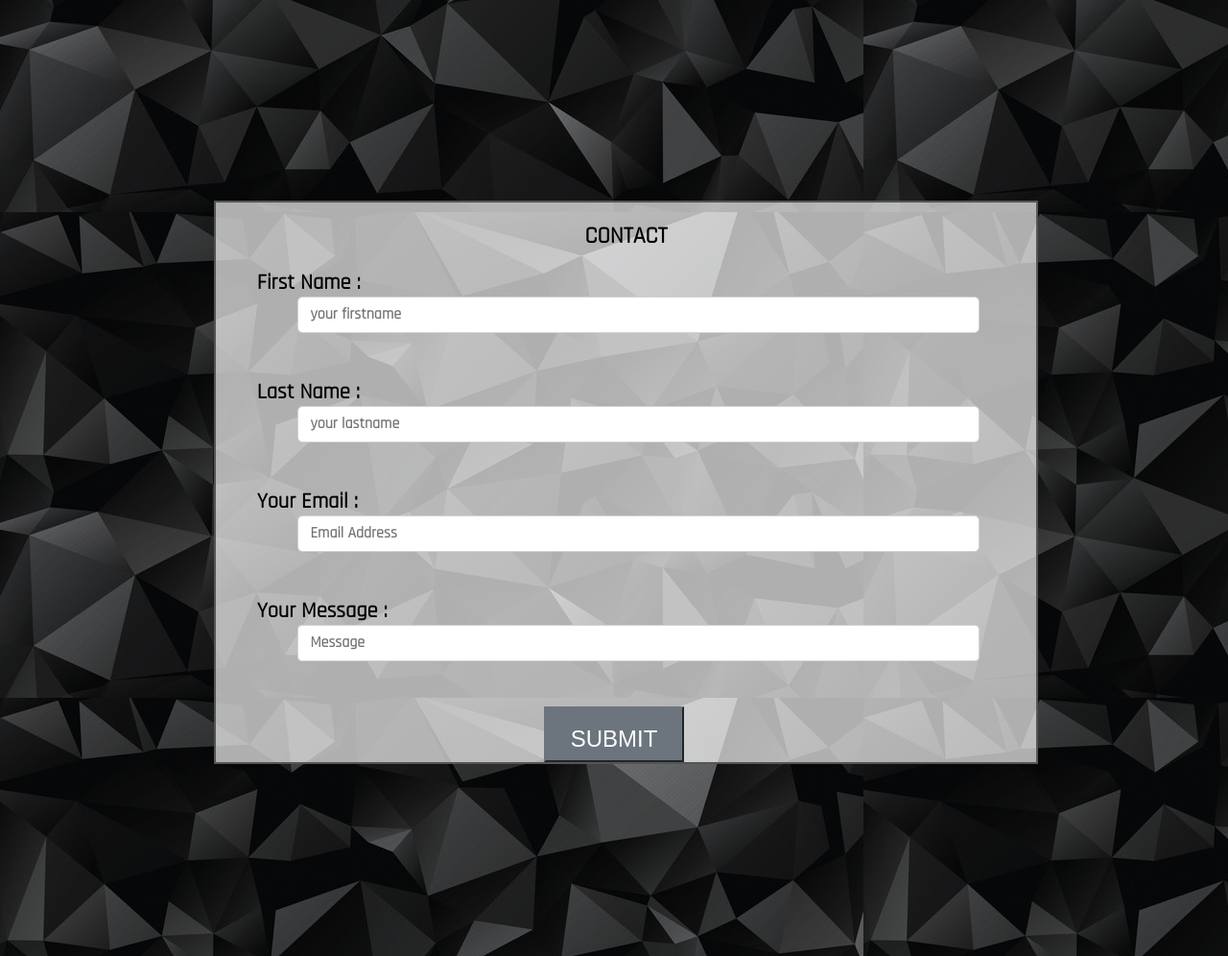
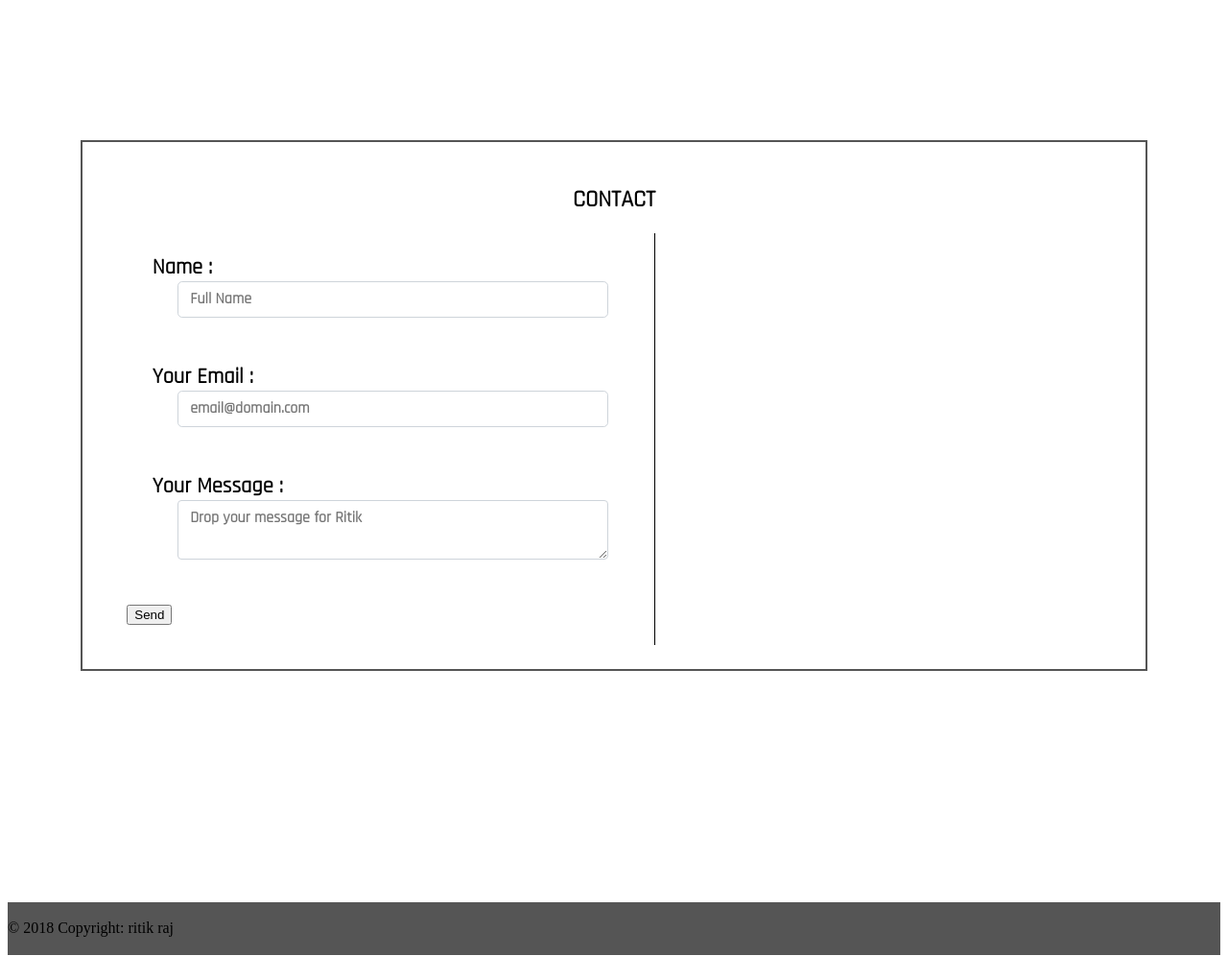
Before and after one commit to chronos25/portfolio_rrs, a plain HTML site: page index.html in a window 1280 px wide. Shown: the part 1803-2799 px from the top of the page at 96% size. Drawn offline with Linux system fonts and the light colour scheme; a web font is replaced by a local one.

Commit message:
update contact :D

```diff
--- a/index.html
+++ b/index.html
@@ -36,7 +36,7 @@
 				 <!-- <header><h2 id="ritik">Hi ! Thanks for the visit...</h2></header> -->
 				 	<img src="rrs.jpg" style=" width: 17%; margin-left: 42%; margin-top: 4%;margin-right: 35%;border-radius: 45%;">
 				 	<p id="name">Hi ! I'm Ritik Raj<br>_______________</p>
-				 	<p id="tag"> Undergraduate Computer Science Student <br>Jaypee University of Engineering & Technology <br>Guna</p>
+				 	<p id="tag"> BackEnd Dev Intern DailyObjects.com <br>Undergrad Computer Science Student <br>Jaypee University of Engineering & Technology <br>Guna</p>
 				</div>
 
 
@@ -61,26 +61,26 @@
 
 				<div class="containercontact1" id="ad">
 					<h2>CONTACT</h2>
-						<form>
-							<label>First Name    :
-								<input type="text" type="text" placeholder="your firstname" id="rowinput">
-							</label>
-							<br><br>
-							<label>Last Name     :
-								<input type="text" type="text" placeholder="your lastname" id="rowinput">
+					<div class="form">
+						<form action="https://formspree.io/ritikrajsrivastava90@gmail.com" method="post">
+							<label> Name    :
+								<input type="text" type="text" placeholder="Full Name" id="rowinput">
 							</label>
 							<br><br>
 							<label>Your Email    :
-								<input type="text" type="text" placeholder="Email Address" id="rowinput">
+								<input type="text" type="text" placeholder="email@domain.com" id="rowinput">
 							</label>
 							<br><br>
 							<label>Your Message  :
-								<input type="text" type="text" placeholder="Message" id="rowmessage">
-								</input>
+								<textarea placeholder="Drop your message for Ritik" id='rowmessage'></textarea>
 							</label>
 							<br><br>
-							<button class="btn-secondary">SUBMIT</button>
+							<button class="btn">Send </button>
 						</form>
+					</div>
+					<div class="info">
+
+					</div>
 				</div>
 
 			  	<div class="footer">
--- a/trystyle.css
+++ b/trystyle.css
@@ -34,10 +34,11 @@ nav ul li{
   background-color: #555;
   color:#000 ;
 }
-body{
-	background-image: url('back.jpg');
-
-
+.form{
+	width: 50%;
+	border-right: 1px solid black;
+ 	height: 2%;
+	padding: 2%;
 }
 
 .i
@@ -96,24 +97,23 @@ margin-top: 6%;margin-left: 2%;
 	margin-right: 6%;
     margin-left: 6%;
 
-	padding: 1px 1px 0px 1px;
+	padding:3%;
 	display: block;
-	position: absolute;
+	position: relative;
 	border :2px solid #555;
 	font-family: 'Rajdhani', sans-serif;
 	font-size: 1.4rem;
-
 	 background-color: #ffffffad;
 
 }
  .containercontact1{
 	border :2px solid #555;
-	margin-left: 17%;
-	margin-top: 75%;
-	margin-right: 15%;
+	margin-left: 6%;
+	margin-top: 20%;
+	margin-right: 6%;
 	margin-bottom: 19%;
 	background: #ffffffad;
-	padding: inherit;
+	padding: 2%;
 	position: relative;
 }
 h2{
```
